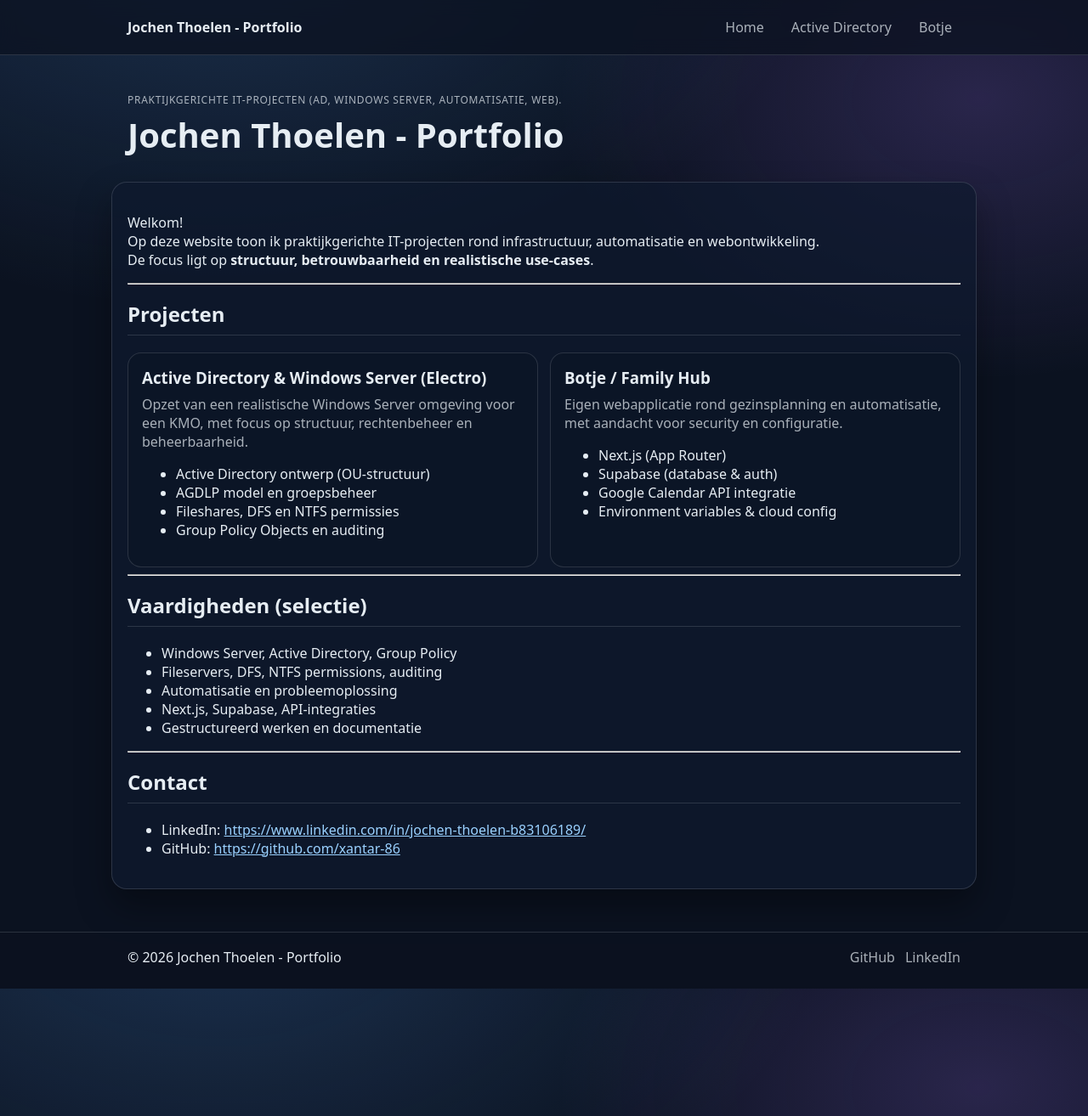
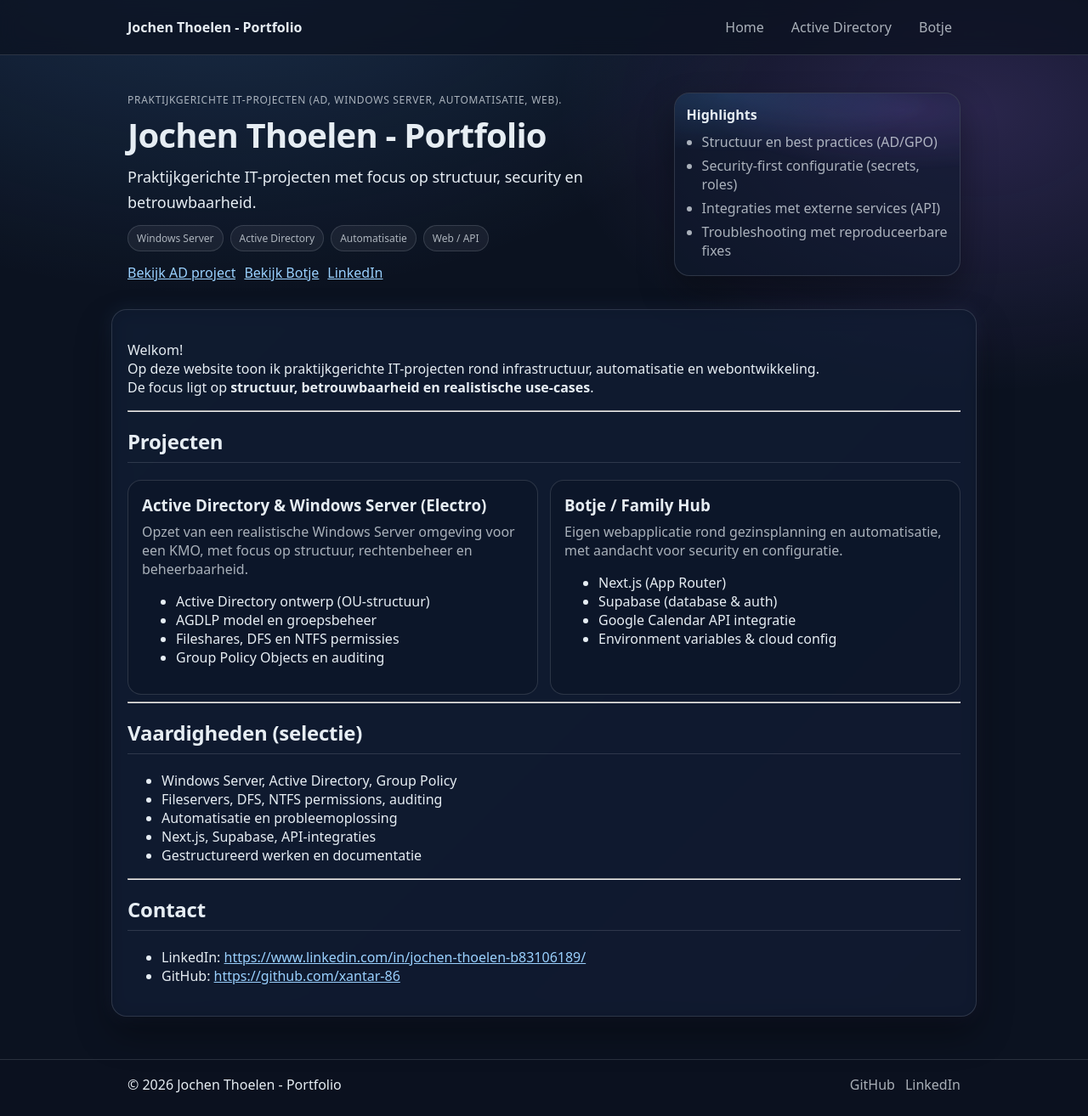
Before and after one commit to Xantar-86/jochen-thoelen.github.io, a Jekyll site: the page built from index.md, in a window 1280 px wide and 1314 px high. Shown: the whole window at 85% size. Built offline with Jekyll 4.4.1, drawn with Linux system fonts in a browser that asks for light colours.

Commit message:
Make site more landingpage-like (hero, badges, CTA, fancy hover)

```diff
--- a/_layouts/default.html
+++ b/_layouts/default.html
@@ -20,11 +20,49 @@
 
     <main class="site-main">
       <section class="hero">
-        <div class="container">
-          <p class="eyebrow">{{ site.description }}</p>
-          <h1 class="page-title">{{ page.title }}</h1>
-        </div>
-      </section>
+  <div class="container">
+    <div class="hero-inner">
+      <div class="hero-copy">
+        <p class="eyebrow">{{ site.description }}</p>
+        <h1 class="page-title">{{ page.title }}</h1>
+
+        {% if page.url == "/" or page.url == site.baseurl or page.url == site.baseurl | append: "/" %}
+          <p class="lead">
+            Praktijkgerichte IT-projecten met focus op structuur, security en betrouwbaarheid.
+          </p>
+
+          <div class="pill-row">
+            <span class="pill">Windows Server</span>
+            <span class="pill">Active Directory</span>
+            <span class="pill">Automatisatie</span>
+            <span class="pill">Web / API</span>
+          </div>
+
+          <div class="cta-row">
+            <a class="btn primary" href="{{ '/ad-electro/' | relative_url }}">Bekijk AD project</a>
+            <a class="btn" href="{{ '/botje-familyhub/' | relative_url }}">Bekijk Botje</a>
+            <a class="btn ghost" href="https://www.linkedin.com/in/jochen-thoelen-b83106189/" target="_blank" rel="noopener">LinkedIn</a>
+          </div>
+        {% else %}
+          <p class="lead muted">
+            Projectdetail met aanpak, keuzes en resultaten.
+          </p>
+        {% endif %}
+      </div>
+
+      <div class="hero-card">
+        <div class="hero-card-title">Highlights</div>
+        <ul class="hero-list">
+          <li>Structuur en best practices (AD/GPO)</li>
+          <li>Security-first configuratie (secrets, roles)</li>
+          <li>Integraties met externe services (API)</li>
+          <li>Troubleshooting met reproduceerbare fixes</li>
+        </ul>
+      </div>
+    </div>
+  </div>
+</section>
+
 
       <section class="content">
         <div class="container prose">
--- a/assets/main.scss
+++ b/assets/main.scss
@@ -165,3 +165,168 @@ a { color: #9ad1ff; }
 .footer-links a:hover {
   color: var(--text);
 }
+/* Fancy upgrades (subtle + professional) */
+
+.site-main {
+  position: relative;
+}
+
+.hero-inner {
+  display: grid;
+  grid-template-columns: 1fr;
+  gap: 16px;
+}
+
+@media (min-width: 900px) {
+  .hero-inner {
+    grid-template-columns: 1.3fr 0.7fr;
+    align-items: start;
+  }
+}
+
+.lead {
+  margin: 12px 0 12px 0;
+  font-size: 18px;
+  line-height: 1.65;
+}
+
+.pill-row {
+  display: flex;
+  flex-wrap: wrap;
+  gap: 8px;
+  margin: 8px 0 14px 0;
+}
+
+.pill {
+  display: inline-block;
+  padding: 6px 10px;
+  border-radius: 999px;
+  border: 1px solid var(--line);
+  background: rgba(230, 237, 243, 0.06);
+  color: var(--muted);
+  font-size: 12px;
+}
+
+.cta-row {
+  display: flex;
+  flex-wrap: wrap;
+  gap: 10px;
+  margin-top: 10px;
+}
+
+.btn {
+  transition: transform 140ms ease, background 140ms ease, border-color 140ms ease;
+}
+
+.btn:hover {
+  transform: translateY(-1px);
+}
+
+.btn.primary {
+  position: relative;
+  overflow: hidden;
+}
+
+.btn.primary::after {
+  content: "";
+  position: absolute;
+  inset: 0;
+  transform: translateX(-120%);
+  background: linear-gradient(90deg, transparent, rgba(230, 237, 243, 0.22), transparent);
+}
+
+.btn.primary:hover::after {
+  transform: translateX(120%);
+  transition: transform 520ms ease;
+}
+
+.btn.ghost {
+  background: transparent;
+}
+
+.hero-card {
+  border: 1px solid var(--line);
+  border-radius: 18px;
+  background: rgba(15, 26, 46, 0.55);
+  box-shadow: var(--shadow);
+  padding: 14px 14px 12px 14px;
+  position: relative;
+  overflow: hidden;
+}
+
+.hero-card::before {
+  content: "";
+  position: absolute;
+  inset: -2px;
+  background: radial-gradient(400px 120px at 20% 0%, rgba(88, 166, 255, 0.25), transparent 60%),
+              radial-gradient(380px 120px at 80% 10%, rgba(163, 113, 247, 0.22), transparent 60%);
+  opacity: 0.8;
+  pointer-events: none;
+}
+
+.hero-card > * {
+  position: relative;
+}
+
+.hero-card-title {
+  font-weight: 700;
+  margin-bottom: 10px;
+}
+
+.hero-list {
+  margin: 0;
+  padding-left: 18px;
+  color: var(--muted);
+}
+
+.hero-list li {
+  margin: 6px 0;
+}
+
+.page-title {
+  letter-spacing: -0.02em;
+}
+
+.prose {
+  position: relative;
+}
+
+.prose::before {
+  content: "";
+  position: absolute;
+  inset: -1px;
+  border-radius: 18px;
+  background: linear-gradient(135deg, rgba(88, 166, 255, 0.22), rgba(163, 113, 247, 0.18));
+  opacity: 0.45;
+  filter: blur(10px);
+  z-index: -1;
+}
+
+.prose h2 {
+  letter-spacing: -0.01em;
+}
+
+.card {
+  transition: transform 140ms ease, background 140ms ease, border-color 140ms ease;
+  position: relative;
+  overflow: hidden;
+}
+
+.card::after {
+  content: "";
+  position: absolute;
+  inset: 0;
+  background: radial-gradient(420px 120px at 30% -10%, rgba(88, 166, 255, 0.18), transparent 55%),
+              radial-gradient(420px 120px at 80% 0%, rgba(163, 113, 247, 0.14), transparent 55%);
+  opacity: 0;
+  transition: opacity 160ms ease;
+  pointer-events: none;
+}
+
+.card:hover {
+  transform: translateY(-2px);
+}
+
+.card:hover::after {
+  opacity: 1;
+}
```
